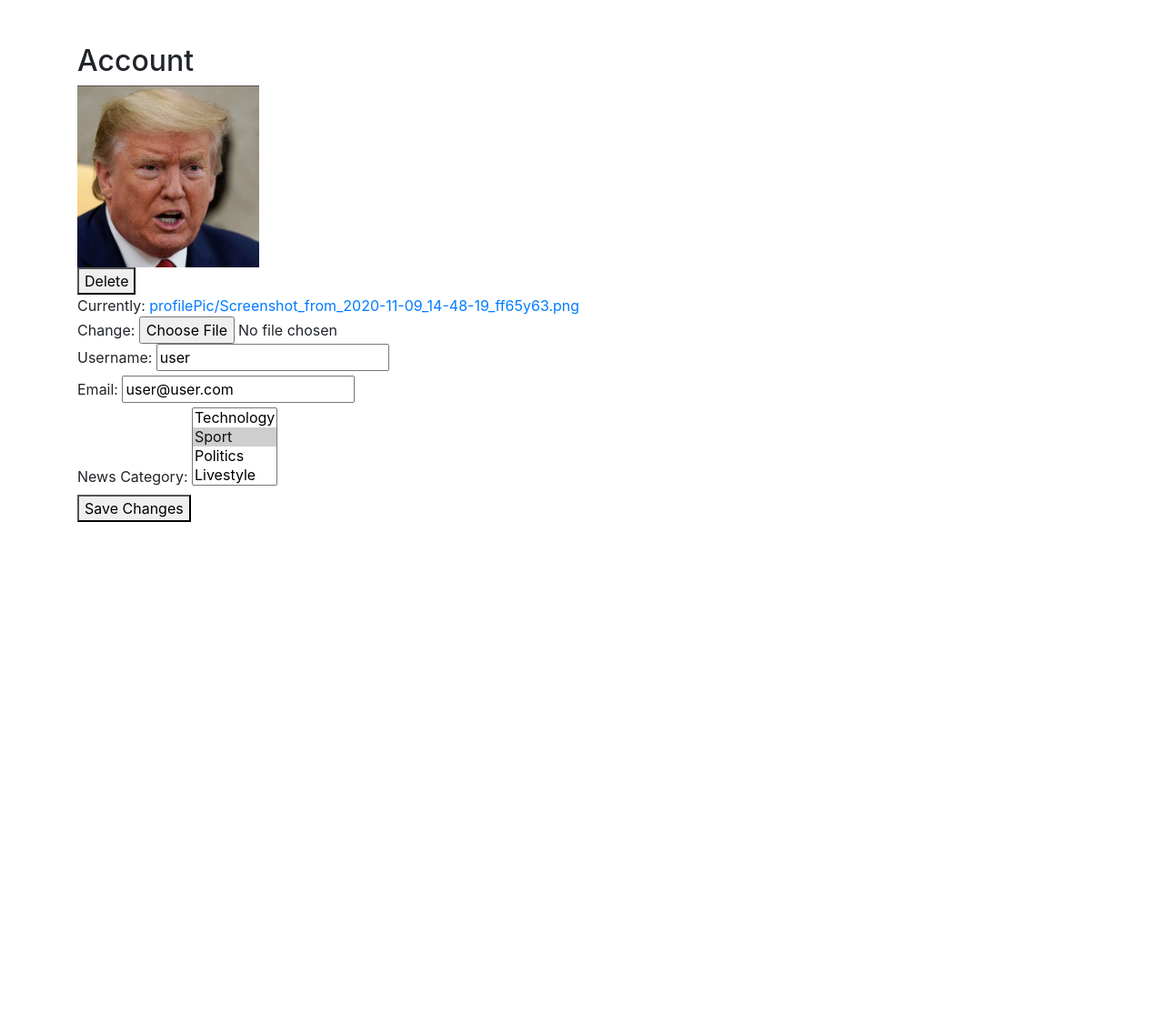
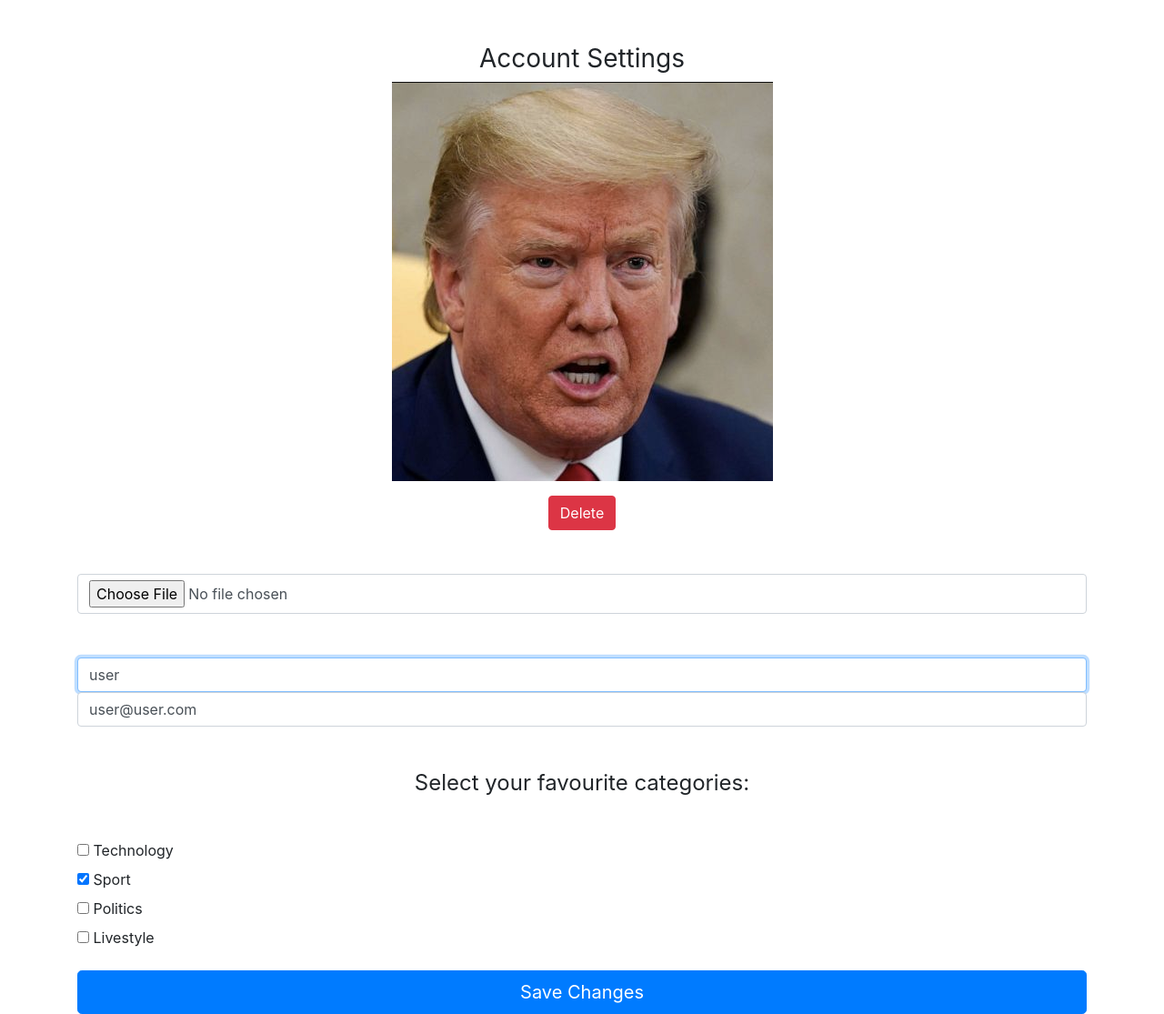
Before and after one commit to antpngl92/Web-Development-CW, a Django app: page /account/update in a window 1280 px wide. Shown: the part 56-1171 px from the top of the page at 91% size. Before the commit the page ends 630 px from the top, so only its background shows below. Run offline with Django 3.2, Linux system fonts and the light colour scheme; a user stored in the database is signed in; data comes from the database, SQL or seed files in the repository; both versions use the stored data as it was after the commit; some libraries are stand-ins or nearby versions.

Commit message:
account settings bootstrap

```diff
--- a/account/forms.py
+++ b/account/forms.py
@@ -2,6 +2,7 @@ from django import forms
 from django.contrib.auth.forms import UserCreationForm
 from account.models import Account
 from django.contrib.auth import authenticate
+from news.models import Category
 
 class RegistrationForm(UserCreationForm):
     username = forms.CharField(max_length=20, help_text='Required. Add username')
@@ -31,9 +32,14 @@ class AccountAuthenticationForm(forms.ModelForm):
 
 
 class AccountUpdateForm(forms.ModelForm):
+    favourite = forms.ModelMultipleChoiceField(widget=forms.CheckboxSelectMultiple, queryset=Category.objects.all())
     class Meta:
         model = Account
         fields = ('username', 'email', 'favourite', 'profile_picture')
+        widgets = {'profile_picture':forms.FileInput(
+            attrs={'class':'form-control', 'required': False, 'name':'profile_picture',}
+        )}
+
 
 
     # Make sure that the username and email that user try to change to is not already registered in the DataBase
--- a/account/templates/account/account.html
+++ b/account/templates/account/account.html
@@ -1,77 +1,52 @@
 {% extends 'news/base.html' %}
 
 {% block content %}
-<div class="modal fade bd-example-modal-sm" tabindex="-1" role="dialog" aria-labelledby="mySmallModalLabel" aria-hidden="true">
-    <div class="modal-dialog modal-sm">
-      <div class="modal-content">
-        ...
+<div class="a">
+    <form class="form-signin" method="POST" enctype="multipart/form-data">
+      <h1 class="h3 md-3 font-weight-normal text-center">Account Settings</h1>
+
+      <div class="fieldWrapper">
+        <div class="profile-picture text-center">
+            <img id="profile_pic_acc"  src="{{ request.user.profile_picture.url }}" alt="profile pic"/>
         </div>
-    </div>
-  </div>
-
-<h2>Account</h2>
-<form method="POST" enctype="multipart/form-data">
-{{account_form.non_field_errors}}
-<div class="fieldWrapper">
-    <div class="profile-picture">
-        <img height="200px" width="200px" src="{{ request.user.profile_picture.url }}" alt="Avathar"/>
-    </div>
-    <div class="delete_profile_button">
-        {% if request.user.profile_picture.url == "/media/profilePic/pp.png" %}
-            <p>You cannot delete your default profile picture</p>
-        {% else %}
-            <button type="button" id="delete-button" data-id={{request.user.id}}>Delete</button>
+        <div class="delete_profile_button text-center mt-3">
+            {% if not request.user.profile_picture.url == "/media/profilePic/pp.png" %}
+                <button type="button" class="btn btn-danger" id="delete-button" data-id={{request.user.id}}>Delete</button>
             {% endif %}
         </div>
     </div>
+    <div class="fieldWrapper mt-5 mb-5">
+        {{account_form.profile_picture}}
+        {{account_form.profile_picture.errors}}
+    </div>
 
-<div class="fieldWrapper">
-    {{account_form.profile_picture.errors}}
-    {{account_form.profile_picture}}
-</div>
-<div class="fieldWrapper">
-    {{account_form.username.errors}}
-    <label for="{{account_form.username.id_for_label}}">Username:</label>
-    {{account_form.username}}
-</div>
-<div class="fieldWrapper">
-    {{account_form.email.errors}}
-    <label for="{{account_form.email.id_for_label}}">Email:</label>
-    {{account_form.email}}
-</div>
-<div class="fieldWrapper">
-    {{account_form.favourite.errors}}
-    <label for="{{account_form.favourite.id_for_label}}">News Category:</label>
-    {{account_form.favourite}}
-</div>
+
+
+      <input type="text" name="username" id="inputUsername" class="form-control" placeholder="Username" value="{{account_form.initial.username}}" required autofocus>
+      <input type="email" name="email" id="inputEmail" class="form-control" placeholder="Email" value="{{account_form.initial.email}}" required>
+
+      <h1 class="h4 mt-5 md-3 mb-5 font-weight-normal text-center">Select your favourite categories:</h1>
+      {% for fav in account_form.favourite%}
+
+      {{fav}} <br>
+
+      {%endfor%}
+
       {% csrf_token %}
-<button id="sub_button" type="submit">Save Changes</button>
-</form>
-<!-- <form method="POST" enctype="multipart/form-data">{% csrf_token %}
-    {{account_form.as_ul}}
-    {% for field in account_form%}
+      {% for field in account_form %}
         <p>
-            {{field.label_tag}}
-            {{field}}
-
-            {% if field.help_text %}
-                <small style='color:grey'>{{field.help_text}}</small>
-            {% endif %}
-
           {% for error in field.errors %}
             <p style="color: red;">{{error}}</p>
           {% endfor %}
-
-            {% if account_form.non_field_errors  %}
-                <div style="color:red;">
-                    <p>{{account_form.non_field_error}}</p>
+        </p>
+      {% endfor %}
+      {% if account_form.non_field_errors %}
+        <div style="color: red">
+          <p>{{account_form.non_field_errors}}</p>
         </div>
       {% endif %}
-        </p>
-    {% endfor %}
 
-    <img height="200px" width="200px" src="{{ request.user.profile_picture.url }}" alt="Avathar"/>
-    <button type="submit">Save Changes</button>
-</form> -->
-
+      <button class="btn btn-lg btn-primary btn-block" type="submit">Save Changes</button>
+    </form>
+    </div>
 {% endblock %}
--- a/account/templates/account/login.html
+++ b/account/templates/account/login.html
@@ -1,9 +1,9 @@
 {% extends 'news/base.html' %}
 
 {% block content %}
-
+<div class="a">
 <form class="form-signin" method="POST">
-  <h1 class="h3 md-3 font-weight-normal">Login</h1>
+  <h1 class="h3 md-3 font-weight-normal text-center">Login</h1>
 
   <input type="text" name="username" id="inputUsername" class="form-control" placeholder="Username" required autofocus>
   <input type="password" name="password" id="inputPassword" class="form-control" placeholder="Password" required>
@@ -23,6 +23,6 @@
 
   <button class="btn btn-lg btn-primary btn-block" type="submit">Log in</button>
 </form>
-
+</div>
 
 {% endblock %}
```
Also changed, not shown: db.sqlite3, media/profilePic/Daco_1978611.png (deleted), media/profilePic/Screenshot_from_2020-11-09_14-48-19_Bj80gPW.png (added), media/profilePic/Screenshot_from_2020-11-09_14-48-19_ff65y63.png (added), media/profilePic/Screenshot_from_2020-11-09_14-48-19_jqHV5xt.png (added), media/profilePic/john-innes-profile-270x270_Q7Y4ETK.jpg (added), 2 other files. Lines whose indentation alone changed are shown as unchanged.
